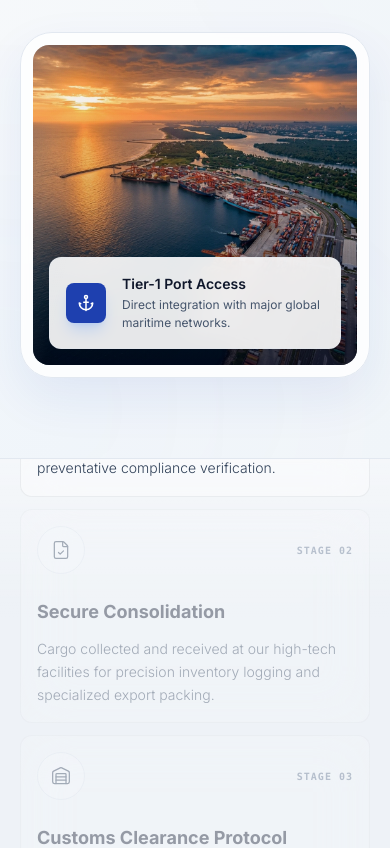
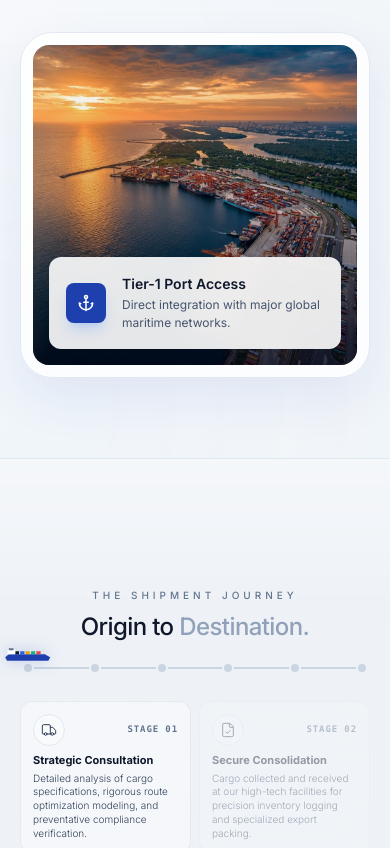
Before and after one commit to thoufeerma/sri-sai-shipping, a Next.js app: page / in a window 390 px wide. Shown: the part 1880-2728 px from the top of the page. Built offline with nearby package versions, Linux system fonts and the light colour scheme.

Commit message:
UI Updates: Fix mobile layout and center capabilities

```diff
--- a/src/app/about/layout.tsx
+++ b/src/app/about/layout.tsx
@@ -4,7 +4,7 @@ export const metadata: Metadata = {
   title: "About Us | SRI SAI SHIPPING AGENCIES",
   description: "Founded in 1980 in Cochin, Kerala, SRI SAI SHIPPING AGENCIES delivers high-precision customs clearance, freight forwarding, and trusted international logistics services.",
   keywords: [
-    "About Sri Sai Shipping",
+    "About SRI SAI SHIPPING",
     "Logistics history Cochin",
     "Licensed custom house broker",
     "International shipping Kerala",
--- a/src/app/about/page.tsx
+++ b/src/app/about/page.tsx
@@ -39,7 +39,7 @@ export default function AboutPage() {
 
           <h1 className="fade-elem text-5xl sm:text-6xl md:text-[6.5rem] tracking-tight text-white leading-[1] mb-8">
             <span className="font-sans font-medium">The Legacy of</span> <br />
-            <span className="font-serif italic text-white/95">Sri Sai Shipping</span>
+            <span className="font-serif italic text-white/95">SRI SAI SHIPPING</span>
           </h1>
 
           <p className="fade-elem text-base md:text-xl text-white/70 max-w-2xl font-light tracking-wide leading-relaxed">
--- a/src/app/gallery/page.tsx
+++ b/src/app/gallery/page.tsx
@@ -47,9 +47,9 @@ function getGalleryImages() {
   }
 }
 
-export const metadata = {
-  title: "Operational Gallery | Sri Sai Shipping",
-  description: "Explore our global logistics operations, maritime infrastructure, and enterprise freight handling.",
+export const metadata: Metadata = {
+  title: "Operational Gallery | SRI SAI SHIPPING",
+  description: "Explore the visual archives of SRI SAI SHIPPING AGENCIES, featuring our global maritime infrastructure, cargo handling operations, and enterprise logistics networks.",
 };
 
 export default function GalleryPage() {
--- a/src/app/page.tsx
+++ b/src/app/page.tsx
@@ -31,13 +31,13 @@ const capabilities = [
     title: "Freight Forwarding",
     desc: "Reliable end-to-end global cargo coordination and shipping solutions.",
     icon: Globe,
-    img: "/cochin.webp",
+    img: "/hero-port.webp",
   },
   {
     title: "Transportation",
     desc: "Secure and timely domestic road haulage, first-mile, and last-mile delivery.",
     icon: Truck,
-    img: "/hero-port.webp",
+    img: "/gallery/Global Shipments/1.webp",
   },
   {
     title: "Equipment Leasing",
@@ -49,7 +49,7 @@ const capabilities = [
     title: "Coastal Services",
     desc: "Seamless coastal shipping and domestic maritime transit along the Indian coastline.",
     icon: Anchor,
-    img: "/cargo-ship.webp",
+    img: "/gallery/Global Shipments/2.webp",
   },
   {
     title: "Vessel Chartering",
@@ -110,9 +110,6 @@ function CapabilityCard({ title, desc, icon: Icon, img }: CapabilityCardProps) {
           <p className="text-slate-100 text-xs md:text-sm mt-3 leading-relaxed">
             {desc}
           </p>
-          <div className="inline-flex items-center gap-1.5 text-xs font-bold tracking-wider text-blue-300 group-hover:text-blue-200 uppercase mt-4">
-            Explore Capability <ArrowRight size={12} />
-          </div>
         </div>
       </div>
     </motion.div>
@@ -366,7 +363,9 @@ export default function Home() {
 
           <div className="grid grid-cols-1 md:grid-cols-2 lg:grid-cols-3 gap-8">
             {capabilities.map((cap, i) => (
-              <CapabilityCard key={i} title={cap.title} desc={cap.desc} icon={cap.icon} img={cap.img} />
+              <div key={i} className={i === 6 || i === 7 ? "lg:translate-x-[calc(50%+1rem)]" : ""}>
+                <CapabilityCard title={cap.title} desc={cap.desc} icon={cap.icon} img={cap.img} />
+              </div>
             ))}
           </div>
 
--- a/src/app/services/page.tsx
+++ b/src/app/services/page.tsx
@@ -23,13 +23,13 @@ const services = [
     title: "Freight Forwarding",
     desc: "Reliable end-to-end global cargo coordination and shipping solutions. Leveraging key steamship line agreements and international alliances, we deliver flexible routes tailored to your commercial needs.",
     icon: <Globe size={24} strokeWidth={1.5} />,
-    image: "/cochin.webp",
+    image: "/hero-port.webp",
   },
   {
     title: "Transportation",
     desc: "Secure and timely domestic road haulage, first-mile, and last-mile delivery. We manage a robust container transport fleet to guarantee reliable overland haulage between ports, rail heads, and inland warehouses.",
     icon: <Truck size={24} strokeWidth={1.5} />,
-    image: "/cochin.webp",
+    image: "/gallery/Global Shipments/1.webp",
   },
   {
     title: "Equipment Leasing",
@@ -41,7 +41,7 @@ const services = [
     title: "Coastal Services",
     desc: "Seamless coastal shipping and domestic maritime transit along the Indian coastline. We offer cost-effective coastal cargo services connecting all major hubs along the east and west coast ports.",
     icon: <Anchor size={24} strokeWidth={1.5} />,
-    image: "/cargo-ship.webp",
+    image: "/gallery/Global Shipments/2.webp",
   },
   {
     title: "Vessel Chartering",
@@ -65,7 +65,7 @@ export default function ServicesPage() {
     const ctx = gsap.context(() => {
       gsap.fromTo(".fade-elem", { y: 30, opacity: 0 }, { y: 0, opacity: 1, duration: 1, stagger: 0.1, ease: "power2.out", delay: 0.2 });
       gsap.utils.toArray<HTMLElement>(".service-card").forEach((card) => {
-        gsap.fromTo(card, { opacity: 0, y: 40 }, { scrollTrigger: { trigger: card, start: "top 85%" }, opacity: 1, y: 0, duration: 1, ease: "power2.out" });
+        gsap.fromTo(card, { opacity: 0, y: 30 }, { scrollTrigger: { trigger: card, start: "top 90%" }, opacity: 1, y: 0, duration: 0.5, ease: "power2.out" });
       });
     }, containerRef);
     return () => ctx.revert();
--- a/src/components/ShipmentJourney.tsx
+++ b/src/components/ShipmentJourney.tsx
@@ -89,7 +89,7 @@ export default function ShipmentJourney() {
 
   return (
     <section ref={wrapRef} className="relative bg-[#EEF2F7]" style={{ height: "240vh" }}>
-      <div className="sticky top-0 h-screen flex flex-col justify-center overflow-hidden">
+      <div className="sticky top-0 h-[100svh] flex flex-col justify-center overflow-hidden">
         {/* Top and Bottom ambient gradients */}
         <div className="absolute top-0 inset-x-0 h-40 bg-gradient-to-b from-white/40 to-transparent pointer-events-none" />
         <div className="absolute bottom-0 inset-x-0 h-40 bg-gradient-to-t from-[#EEF2F7]/60 to-transparent pointer-events-none" />
@@ -97,15 +97,15 @@ export default function ShipmentJourney() {
         <div className="max-w-7xl mx-auto px-5 sm:px-8 md:px-12 w-full relative z-10">
 
           {/* Header */}
-          <div className="mb-10 md:mb-16 text-center">
+          <div className="mb-6 md:mb-16 text-center">
             <p className="text-[10px] md:text-[11px] tracking-[0.4em] text-slate-500 uppercase mb-2 md:mb-3 font-medium">The Shipment Journey</p>
-            <h2 className="text-3xl md:text-5xl font-medium text-slate-900 tracking-tight">
+            <h2 className="text-2xl md:text-5xl font-medium text-slate-900 tracking-tight">
               Origin to <span className="text-slate-400">Destination.</span>
             </h2>
           </div>
 
           {/* ── TRACK ── */}
-          <div className="relative mb-10 md:mb-16 px-2 md:px-8" ref={trackRef}>
+          <div className="relative mb-6 md:mb-16 px-2 md:px-8" ref={trackRef}>
             <div className="h-[2px] bg-slate-300 w-full relative rounded-full">
               {/* Fill */}
               <div className="sj-fill absolute inset-0 origin-left bg-gradient-to-r from-blue-350 via-[#2563EB] to-[#1E40AF] rounded-full" style={{ transform: "scaleX(0)" }} />
@@ -145,13 +145,13 @@ export default function ShipmentJourney() {
           </div>
 
           {/* Stage cards grid */}
-          <div className="relative grid grid-cols-1 sm:grid-cols-2 md:grid-cols-3 gap-3 md:gap-5 pt-2">
+          <div className="relative grid grid-cols-2 md:grid-cols-3 gap-2 md:gap-5 pt-2">
             {STAGES.map((stage, i) => {
               const Icon = stage.icon;
               return (
                 <div
                   key={i}
-                  className={`sj-card-${i} rounded-xl md:rounded-2xl border border-[rgba(15,23,42,0.06)] p-4 md:p-6 lg:p-8 backdrop-blur-xl transition-none relative overflow-hidden group`}
+                  className={`sj-card-${i} rounded-xl md:rounded-2xl border border-[rgba(15,23,42,0.06)] p-3 md:p-6 lg:p-8 backdrop-blur-xl transition-none relative overflow-hidden group`}
                   style={{
                     background: "rgba(255,255,255,0.4)",
                     opacity: i === 0 ? 1 : 0.4,
@@ -162,14 +162,14 @@ export default function ShipmentJourney() {
                   <div className="absolute top-0 left-0 w-full h-full bg-gradient-to-br from-[#1E40AF]/[0.02] to-transparent opacity-0 group-hover:opacity-100 transition-opacity" />
 
                   <div className="relative z-10">
-                    <div className="flex items-center justify-between mb-6">
-                      <div className="w-12 h-12 rounded-full bg-slate-50 border border-slate-200 flex items-center justify-center text-slate-700">
-                        <Icon size={20} strokeWidth={1.5} />
+                    <div className="flex items-center justify-between mb-2 md:mb-6">
+                      <div className="w-8 h-8 md:w-12 md:h-12 rounded-full bg-slate-50 border border-slate-200 flex items-center justify-center text-slate-700">
+                        <Icon className="w-4 h-4 md:w-5 md:h-5" strokeWidth={1.5} />
                       </div>
-                      <p className="text-[10px] text-slate-500 tracking-widest font-mono uppercase font-semibold">Stage 0{i + 1}</p>
+                      <p className="text-[9px] md:text-[10px] text-slate-500 tracking-widest font-mono uppercase font-semibold">Stage 0{i + 1}</p>
                     </div>
-                    <h4 className="text-lg font-bold text-slate-900 mb-3">{stage.label}</h4>
-                    <p className="text-sm text-slate-700 leading-relaxed font-light">{stage.desc}</p>
+                    <h4 className="text-[11px] md:text-lg font-bold text-slate-900 mb-1 md:mb-3 leading-tight">{stage.label}</h4>
+                    <p className="text-[10px] md:text-sm text-slate-700 leading-snug md:leading-relaxed font-light">{stage.desc}</p>
                   </div>
                 </div>
               );
```
